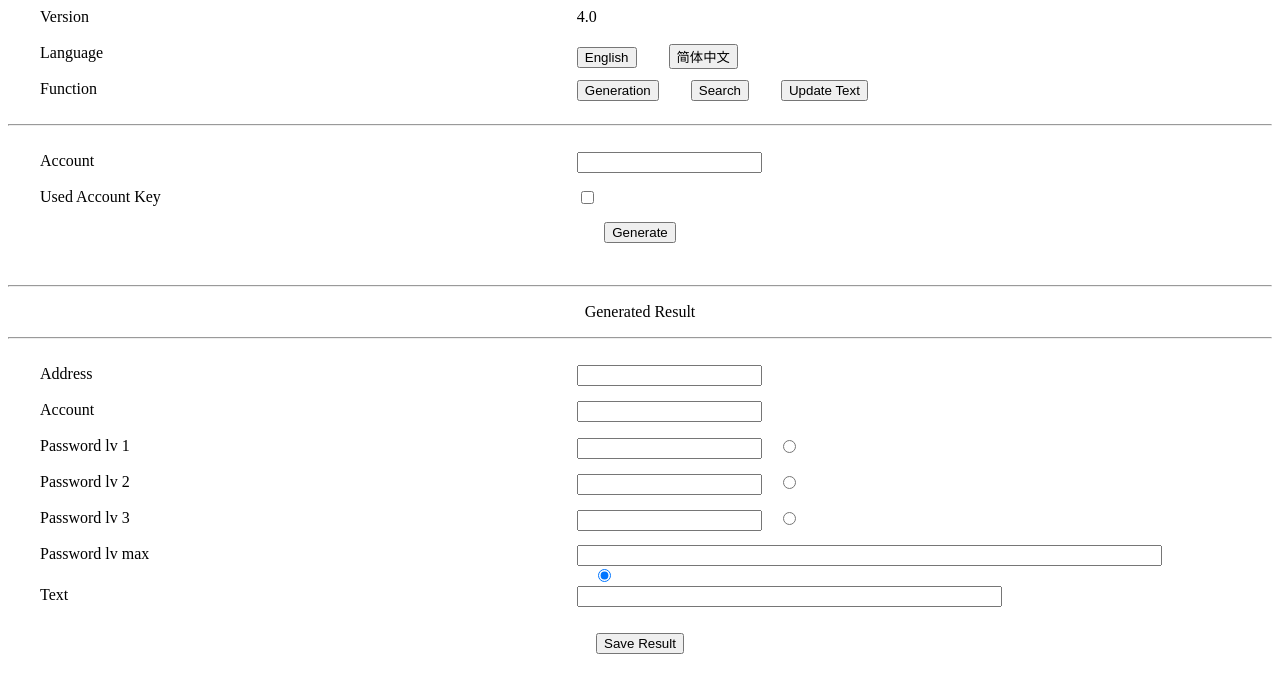
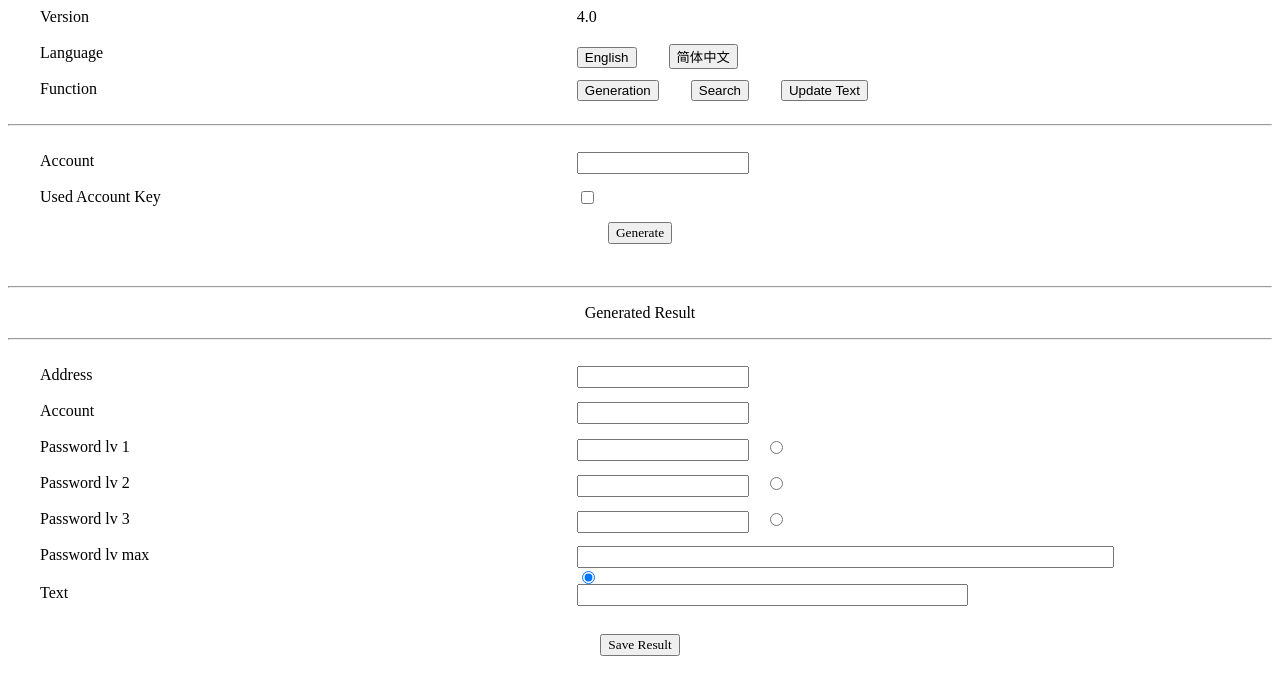
Before and after one commit to AnestLarry/AccountManagerWithFlask, a Flask app: page / in a window 1280 px wide. Shown: the top 695 px of the page. Run offline with Flask 2, Linux system fonts and the light colour scheme; parts of the project's set-up code (start-up, migrations or seed data) failed here and were passed over.

Commit message:
add font on page to easy distinguish letters

```diff
--- /dev/null
+++ b/static/css/style.css
@@ -0,0 +1,3 @@
+a,input {
+	font-family: "Console";
+}
--- a/templates/nav.html
+++ b/templates/nav.html
@@ -1,7 +1,8 @@
 <head>
     <title>Account Manager</title>
 	<script src='/static/js/jquery-3.3.1.js'></script>
-	<script src='/static/js/updatever.js'></script>
+    <script src='/static/js/updatever.js'></script>
+    <link href="/static/css/style.css" type="text/css" rel="stylesheet"/>
 </head>
 <body onload="updatever()">
 	<div id="Version-nav">
```
